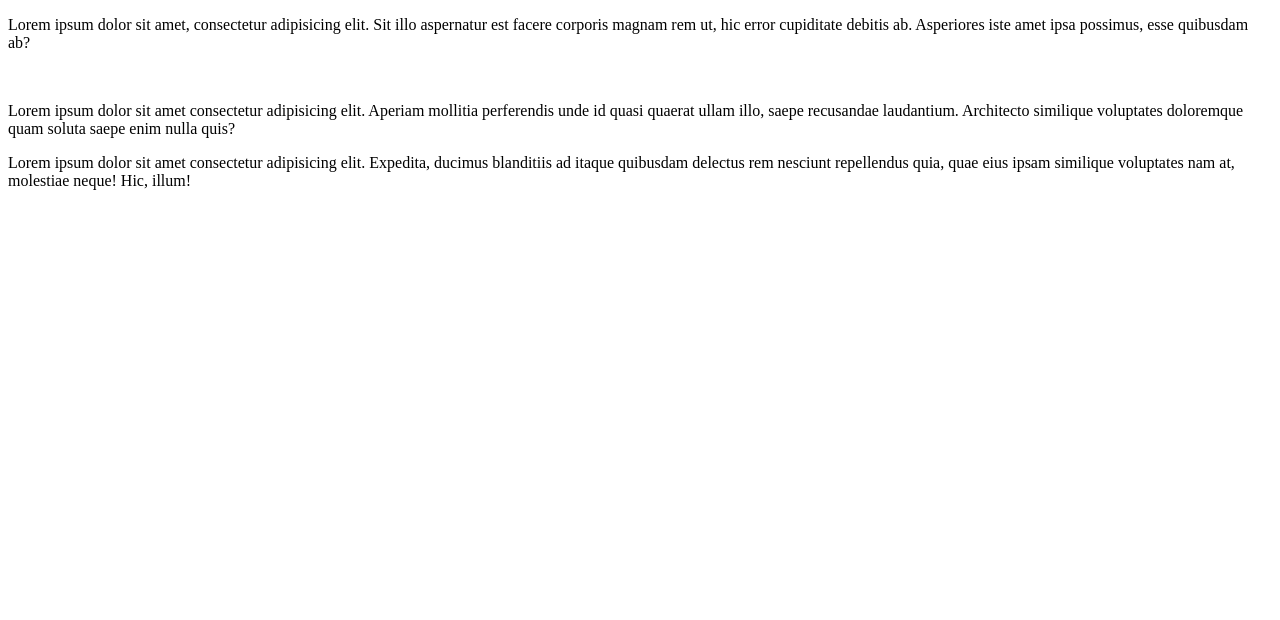
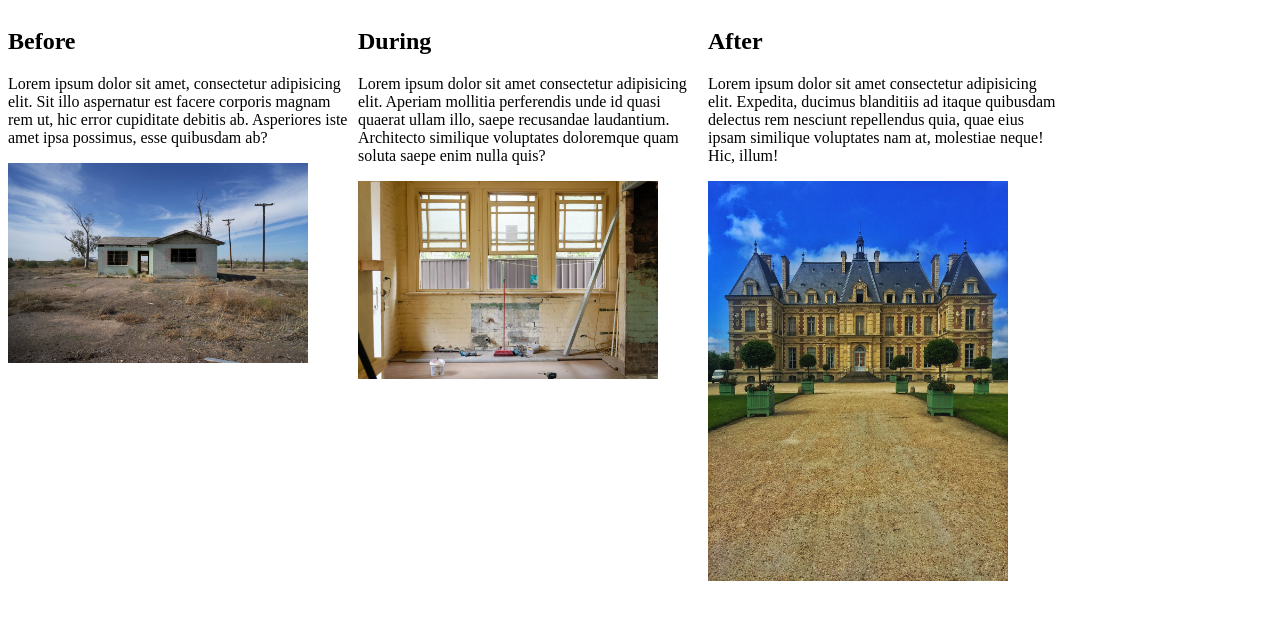
Before and after one commit to nilesoneil/decorate, a plain HTML site: page index.html in a window 1280 px wide. Drawn offline with Linux system fonts and the light colour scheme.

Commit message:
created columns
co-authored-by: Greg Ramsower <greg.ramsower@gmail.com>
co-authored-by: Jason Markus <jasonlmarkus@gmail.com>

```diff
--- a/css/styles.css
+++ b/css/styles.css
@@ -0,0 +1,5 @@
+.column {
+  float: left;
+  width: 350px;
+
+}
--- a/index.html
+++ b/index.html
@@ -8,17 +8,24 @@
   <title>Decorate</title>
 </head>
 <body>
-  <div class="before">
+  <div class="column">
+
+    <h2>Before</h2>
     <p>Lorem ipsum dolor sit amet, consectetur adipisicing elit. Sit illo aspernatur est facere corporis magnam rem ut, hic error cupiditate debitis ab. Asperiores iste amet ipsa possimus, esse quibusdam ab?</p>
-    <img src="" alt="""">
+    <img src="img/before.jpeg" width= 300px; alt="shack">
   </div>
 
-  <div class="during">
+  <div class="column">
+    <h2>During</h2>
     <p>Lorem ipsum dolor sit amet consectetur adipisicing elit. Aperiam mollitia perferendis unde id quasi quaerat ullam illo, saepe recusandae laudantium. Architecto similique voluptates doloremque quam soluta saepe enim nulla quis?</p>
+    <img src="img/during.webp" width= 300px; alt="reno">
   </div>
 
-  <div class="after">
+  <div class="column">
+    <h2>After</h2>
     <p>Lorem ipsum dolor sit amet consectetur adipisicing elit. Expedita, ducimus blanditiis ad itaque quibusdam delectus rem nesciunt repellendus quia, quae eius ipsam similique voluptates nam at, molestiae neque! Hic, illum!</p>
+    <img src="img/after.jpeg" width= 300px; alt="mansion">
   </div>
+
 </body>
 </html>
```
